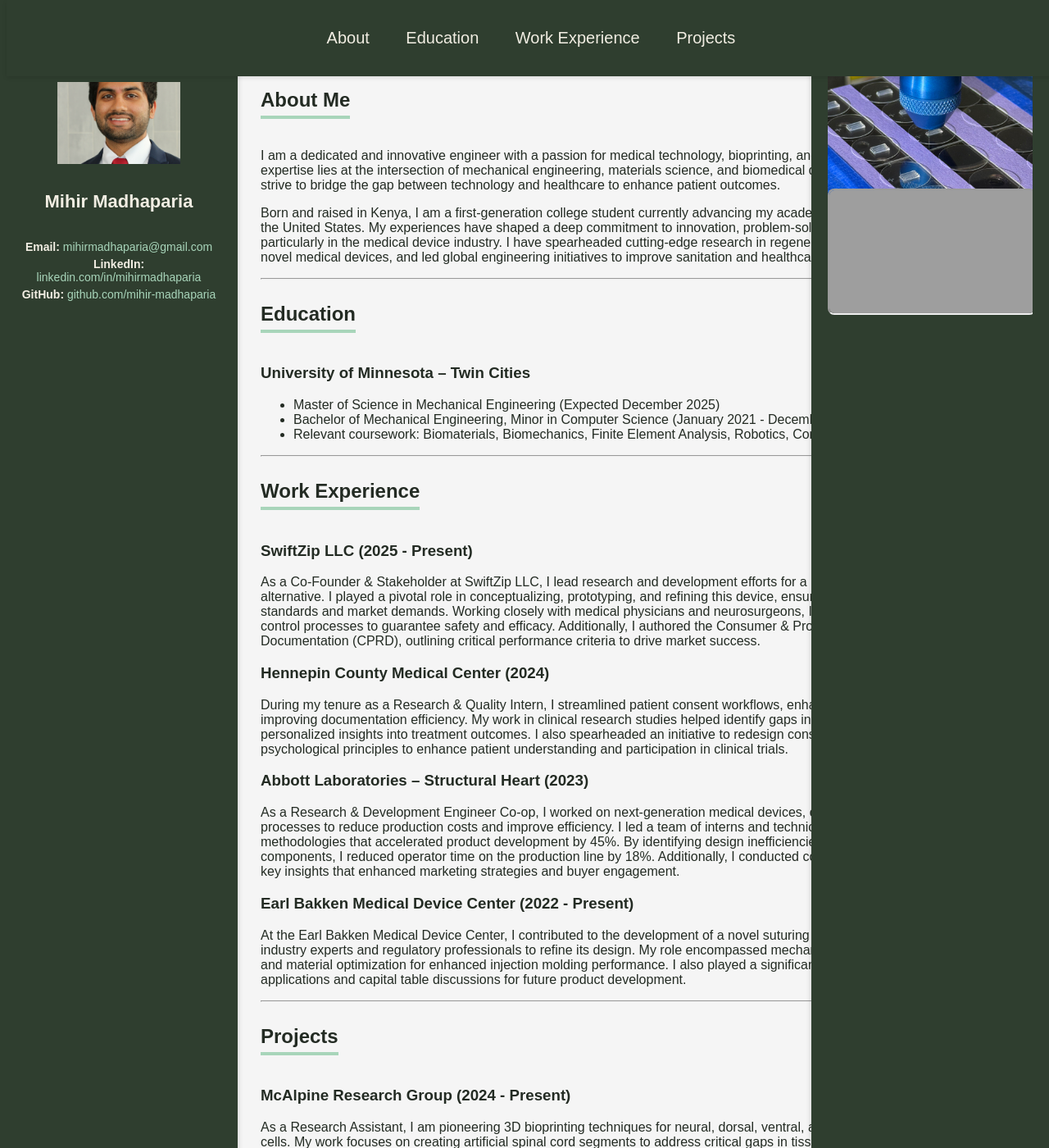
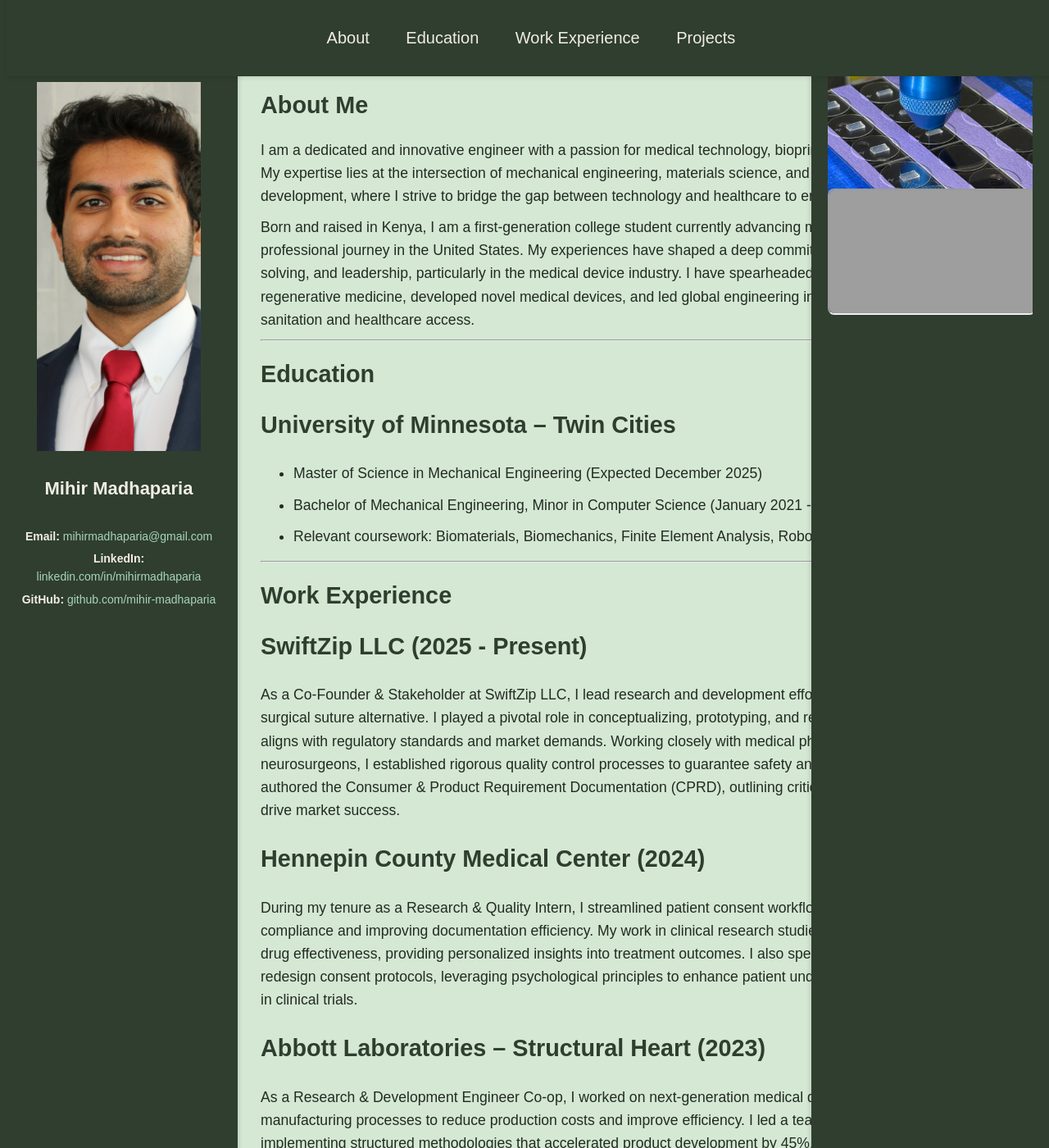
Before and after one commit to mihirmadhaparia/mihirmadhaparia.github.io, a Jekyll site: the page built from README.md, in a window 1280 px wide and 1400 px high. Shown: the whole window at 82% size. Built offline with Jekyll 4.4.1, drawn with Linux system fonts in a browser that asks for light colours; our own code applies the rules of GitHub Pages for plain Markdown files; grey boxes are pictures that could not be loaded.

Commit message:
Update style.css

```diff
--- a/assets/css/style.css
+++ b/assets/css/style.css
@@ -30,37 +30,48 @@ html {
     scroll-padding-top: 95px;
 }
 
-/* General Styles */
+/* Overall Website Background */
 body {
-    background-color: #F5F5F5;
-    color: #232b23;
-    font-family: 'Arial', sans-serif;
+    background-color: #D4E8D3; /* Light green background */
+    color: #2F3E2F; /* Dark green text for contrast */
+    font-family: Arial, sans-serif;
 }
 
-/* Section Styling (Card-like with subtle shadow and alternating colors) */
-.content section {
-    padding: 50px;
-    margin-bottom: 50px;
-    border-radius: 10px;
-    box-shadow: 0 4px 10px rgba(0, 0, 0, 0.1);
-    background-color: #ffffff; /* Default background color for clarity */
-    transition: background-color 0.3s ease-in-out, box-shadow 0.3s ease-in-out;
+/* Styling for Information Boxes */
+.section-box {
+    background-color: #F5F3E5; /* Light beige background */
+    box-shadow: 0 4px 8px rgba(0, 0, 0, 0.1); /* Subtle shadow for depth */
+    border-radius: 10px; /* Rounded corners */
+    padding: 20px;
+    margin: 20px 0;
+    transition: transform 0.3s ease; /* Smooth scaling effect */
 }
 
-/* Alternating Background Colors */
-.content section:nth-child(odd) {
-    background-color: #F1F6F1;  /* Lighter color for odd sections */
+.section-box:hover {
+    transform: translateY(-5px); /* Slightly lift the box on hover */
 }
 
-.content section:nth-child(even) {
-    background-color: #E8EDEB;  /* Slightly darker color for even sections */
+/* Header Styling for Sections */
+h2, h3 {
+    font-size: 1.8em;
+    color: #2F3E2F;
 }
 
-/* Section Headings with Fancy Underlines */
-.content h2 {
-    border-bottom: 4px solid #A8D5BA;
-    display: inline-block;
-    padding-bottom: 5px;
+/* Additional Styling for Text and Links */
+p, li {
+    font-size: 1.1em;
+    line-height: 1.6;
+    margin: 10px 0;
+}
+
+a {
+    color: #4CAF50; /* Green links */
+    text-decoration: none;
+}
+
+a:hover {
+    text-decoration: underline;
+    color: #3B9E3B; /* Darker green on hover */
 }
 
 /* Sticky Navigation Bar */
@@ -133,8 +144,8 @@ nav a:not(:hover)::after {
 }
 
 .profile-pic {
-    width: 150px; /* Adjust width as needed */
-    height: 100px; /* Adjust height as needed */
+    width: 200px; /* Adjust width as needed */
+    height: 450px; /* Adjust height as needed */
     object-fit: cover;
     margin-bottom: 15px;
 }
```
